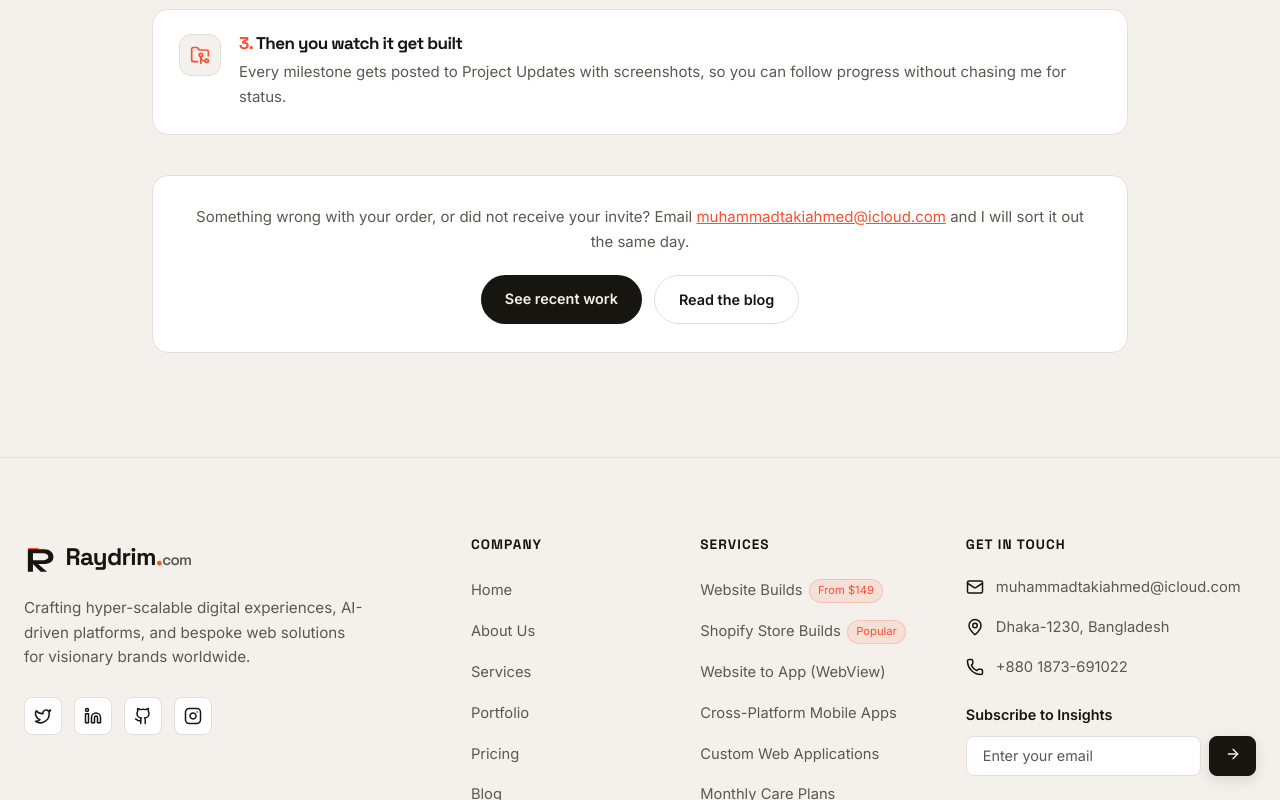
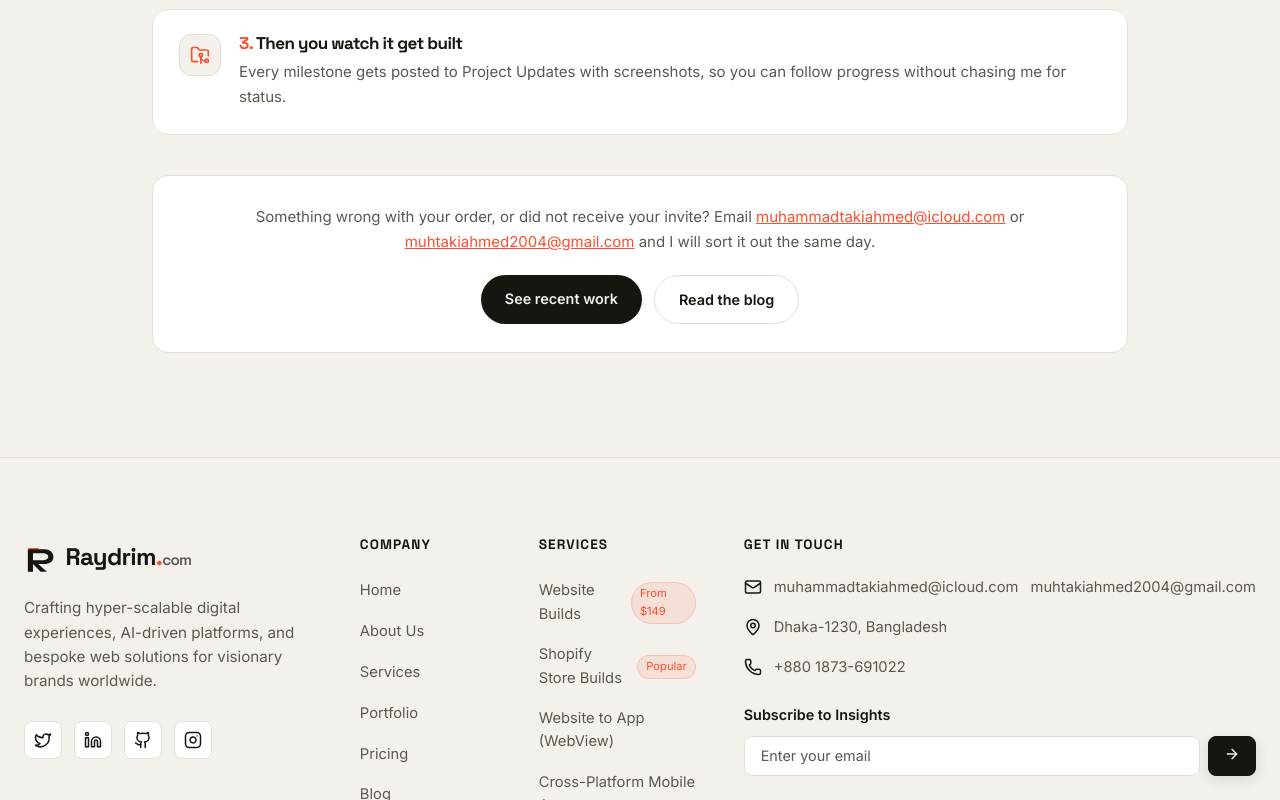
Before and after one commit to takiahmed24/raydrim, a Next.js app: page /checkout/complete in a window 1280 px wide. Shown: the part 608-1408 px from the top of the page. Built offline with nearby package versions, Linux system fonts and the light colour scheme.

Commit message:
add gmail as secondary contact

```diff
--- a/src/app/api/contact/route.ts
+++ b/src/app/api/contact/route.ts
@@ -3,6 +3,7 @@ import { Resend } from 'resend';
 
 const resend = new Resend(process.env.RESEND_API_KEY);
 const CONTACT_EMAIL = process.env.CONTACT_EMAIL || 'muhammadtakiahmed@icloud.com';
+const CONTACT_EMAIL_ALT = process.env.CONTACT_EMAIL_ALT || 'muhtakiahmed2004@gmail.com';
 
 export interface ContactPayload {
   name: string;
@@ -107,7 +108,7 @@ export async function POST(req: NextRequest) {
     // Send notification email to owner via Resend
     await resend.emails.send({
       from: 'Raydrim Contact Form <onboarding@resend.dev>',
-      to: CONTACT_EMAIL,
+      to: [CONTACT_EMAIL, CONTACT_EMAIL_ALT],
       replyTo: clientEmail,
       subject: `🟢 New Project Inquiry from ${clientName} — ${service}`,
       html: `
--- a/src/app/checkout/complete/page.tsx
+++ b/src/app/checkout/complete/page.tsx
@@ -67,6 +67,9 @@ export default function CheckoutCompletePage() {
             <a href="mailto:muhammadtakiahmed@icloud.com" className={styles.inlineLink}>
               muhammadtakiahmed@icloud.com
             </a>{' '}
+            or <a href="mailto:muhtakiahmed2004@gmail.com" className={styles.inlineLink}>
+              muhtakiahmed2004@gmail.com
+            </a>{' '}
             and I will sort it out the same day.
           </p>
           <div className={styles.actions}>
--- a/src/components/contact/ContactInfoCards.tsx
+++ b/src/components/contact/ContactInfoCards.tsx
@@ -27,6 +27,7 @@ export default function ContactInfoCards() {
           <h3 className={styles.title}>Direct Email</h3>
           <p className={styles.subtitle}>Inquiries, RFPs & Project Details</p>
           <div className={styles.mainValue}>{CONTACT_INFO.email}</div>
+          <div className={styles.mainValue}>{CONTACT_INFO.emailAlt}</div>
 
           <div className={styles.actionRow}>
             <button
--- a/src/components/layout/Footer.tsx
+++ b/src/components/layout/Footer.tsx
@@ -122,6 +122,7 @@ export default function Footer() {
               <li className={styles.contactItem}>
                 <Mail size={18} className={styles.contactIcon} />
                 <span>muhammadtakiahmed@icloud.com</span>
+                <span>muhtakiahmed2004@gmail.com</span>
               </li>
               <li className={styles.contactItem}>
                 <MapPin size={18} className={styles.contactIcon} />
--- a/src/data/contactData.ts
+++ b/src/data/contactData.ts
@@ -1,6 +1,7 @@
 export const CONTACT_INFO = {
   owner: 'Muhammad Taki Ahmed',
   email: 'muhammadtakiahmed@icloud.com',
+  emailAlt: 'muhtakiahmed2004@gmail.com',
   phone: '+880 1873-691022',
   address: 'Dhaka-1230, Bangladesh',
   paymentOptions: 'Payoneer, Wise, Direct Bank Transfer & bKash',
```
